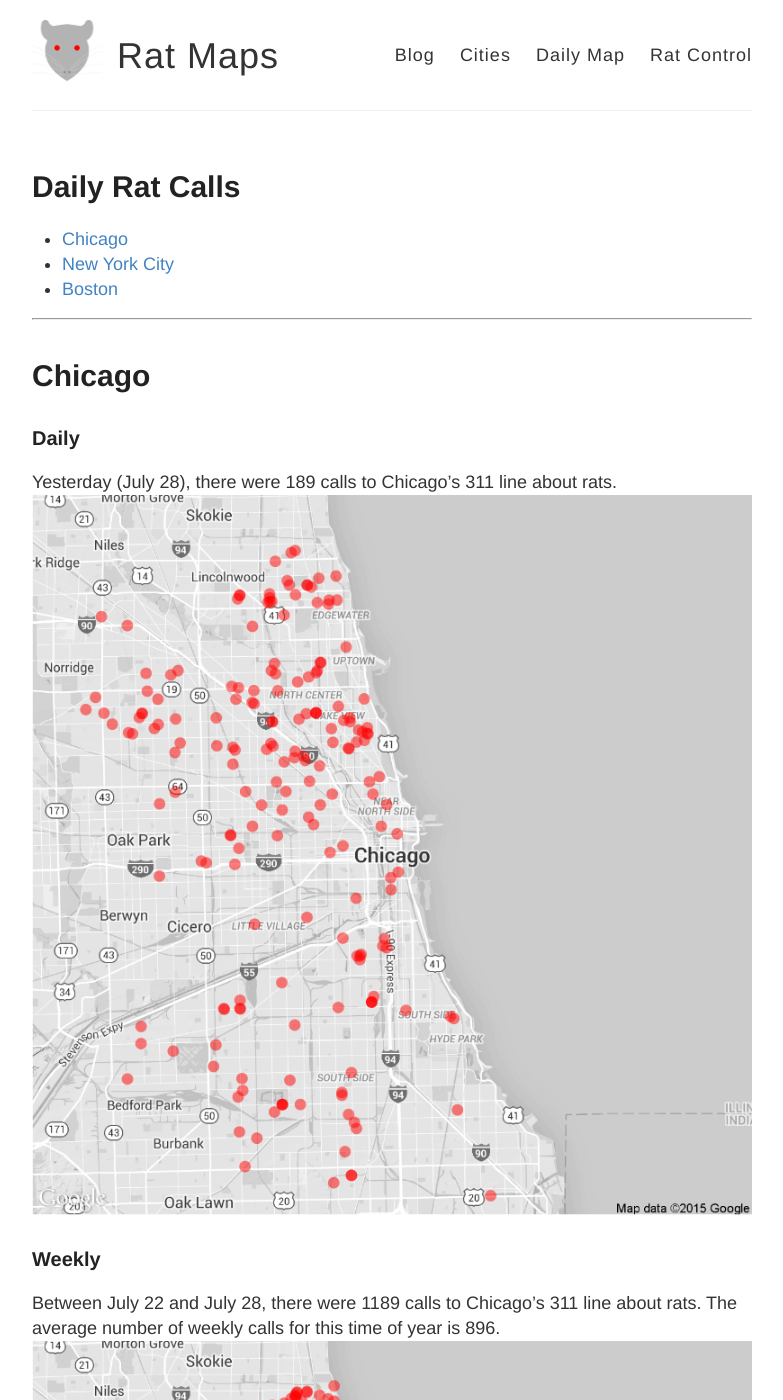
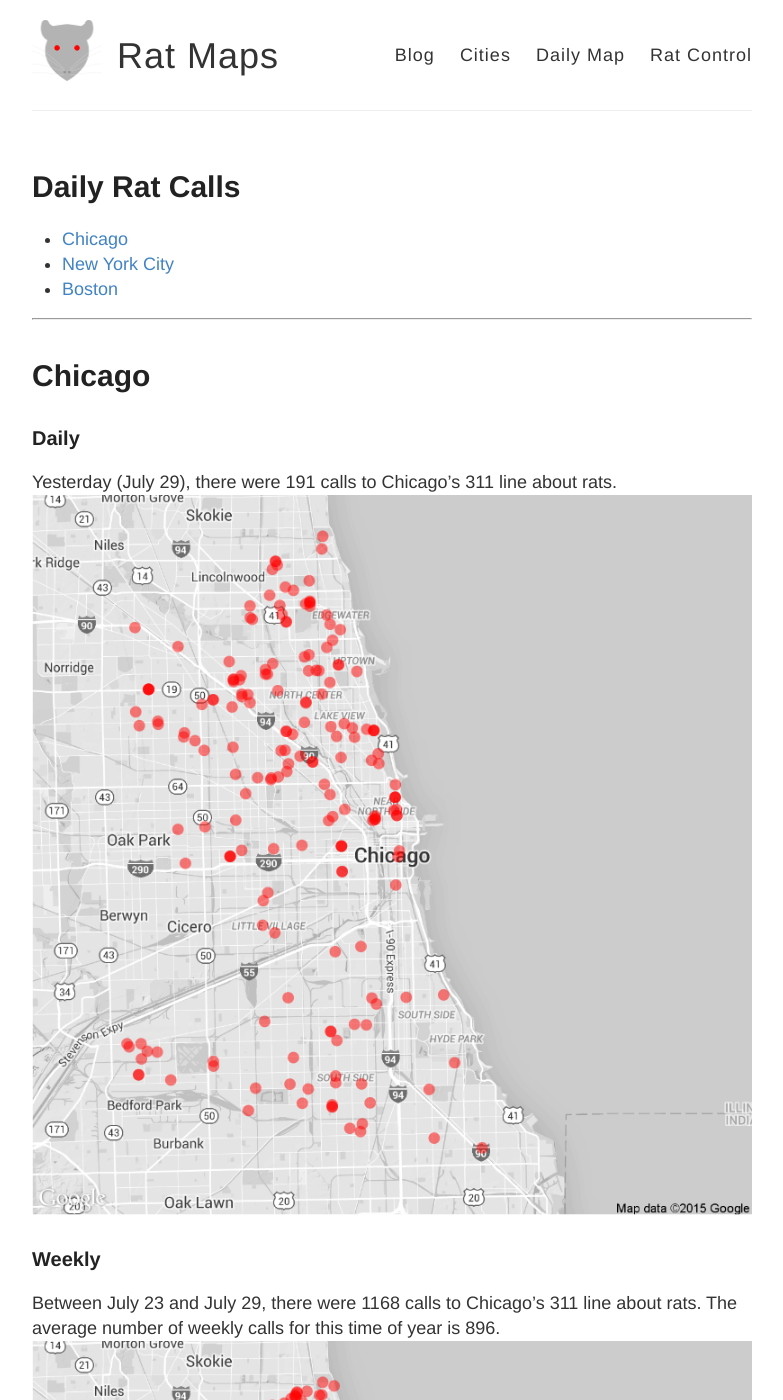
Before and after one commit to DanielHadley/ratmaps, a Jekyll site: the page built from daily.md, in a window 1280 px wide and 1400 px high. Shown: the whole window, without its empty margins (248-1031 px from the left). Built offline with Jekyll 4.4.1, drawn with Linux system fonts in a browser that asks for light colours; comment, search, counter and statistics services are not loaded; some of the changed text lies outside the part shown.

Commit message:
Daily Maps

```diff
--- a/daily.md
+++ b/daily.md
@@ -15,22 +15,22 @@
 
 ### Daily
 
-Yesterday (July 28), there were 189 calls to Chicago's 311 line about rats.
+Yesterday (July 29), there were 191 calls to Chicago's 311 line about rats.
 ![Chicago rat calls to 311 weekly map]({{ site.cityimages }}/daily/Chicago_Rat_Map_Daily.png)
 
 ### Weekly
-Between July 22 and July 28, there were 1189 calls to Chicago's 311 line about rats. The average number of weekly calls for this time of year is 896.
+Between July 23 and July 29, there were 1168 calls to Chicago's 311 line about rats. The average number of weekly calls for this time of year is 896.
 ![Chicago rat calls to 311 weekly map]({{ site.cityimages }}/daily/Chicago_Rat_Map_Weekly.png)
 ***
 # New York City <a id="nyc"><a>
 
 ### Daily
 
-Yesterday (July 28), there were 0 calls to New York City's 311 line about rats.
+Yesterday (July 29), there were 0 calls to New York City's 311 line about rats.
 ![NYC rat calls to 311 weekly map]({{ site.cityimages }}/daily/NYC_Rat_Map_Daily.png)
 
 ### Weekly
-Between July 22 and July 28, there were 0 calls to New York City's 311 line about rats. The average number of weekly calls for this time of year is 285.
+Between July 23 and July 29, there were 0 calls to New York City's 311 line about rats. The average number of weekly calls for this time of year is 285.
 ![NYC rat calls to 311 weekly map]({{ site.cityimages }}/daily/NYC_Rat_Map_Weekly.png)
 
 Each red dot represents one call about a rat seen in that location. The dots are transparent, so multiple calls from one location will be seen as a solid dot. The usual caveats apply: more calls do not necessarily mean that there are more rats in that location than other parts of the city. A cluster of dots could indicate that one resident is unusually vocal about rodents in his or her neighborhood. Also, more densely populated neighborhoods tend to make more calls to 311.
```
Also changed, not shown: images/pages/daily/Chicago_Rat_Map_Daily.png, images/pages/daily/Chicago_Rat_Map_Weekly.png, images/pages/daily/NYC_Rat_Map_Daily.png, images/pages/daily/NYC_Rat_Map_Weekly.png.
